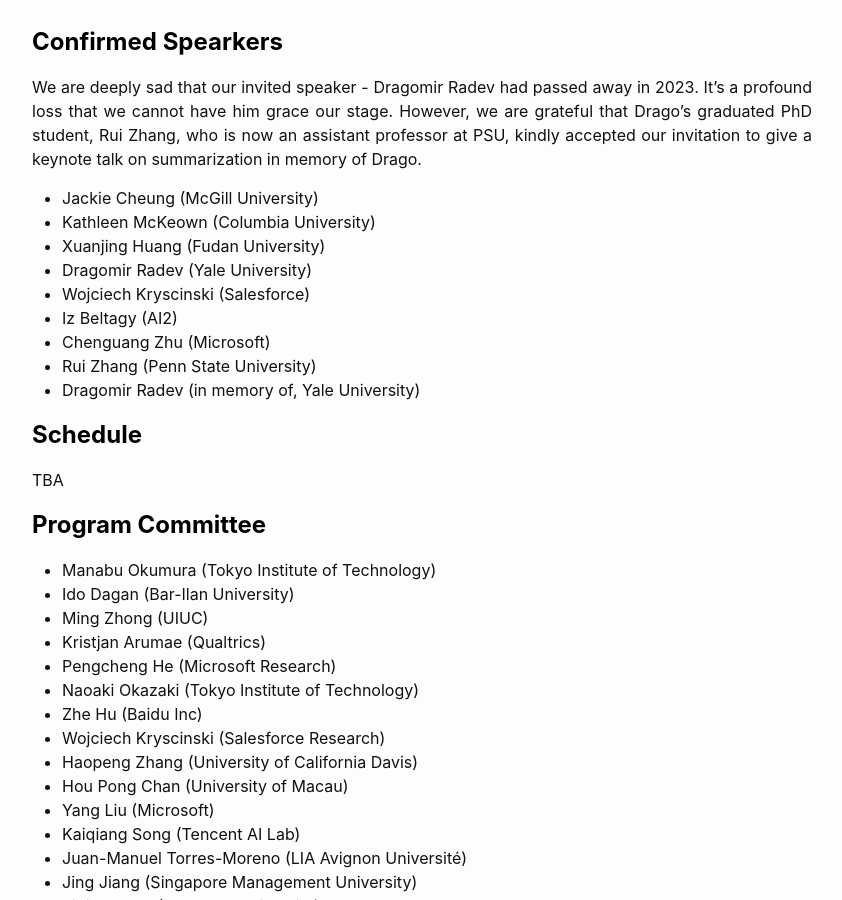
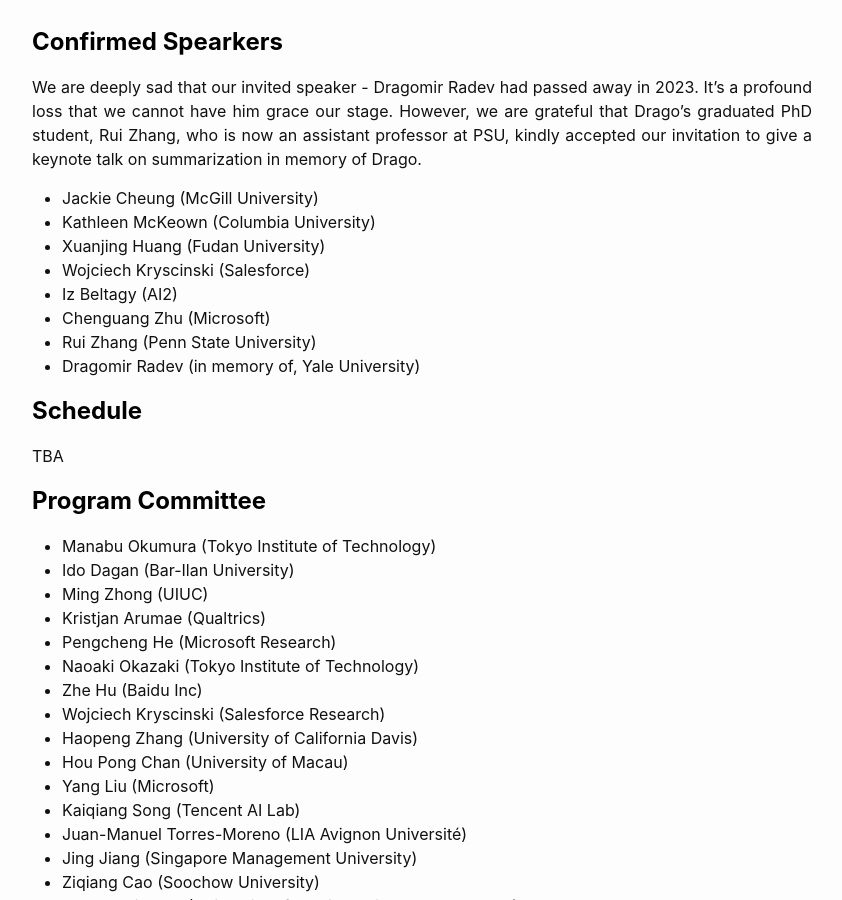
Before and after one commit to newsumm/2025, a Jekyll site: the page built from index.md, in a window 1280 px wide and 900 px high, scrolled down 2137 px. Shown: the whole window, without its empty margins (218-1060 px from the left). Built offline with Jekyll 4.4.1, drawn with Linux system fonts in a browser that asks for light colours.

Commit message:
Update index.md

```diff
--- a/index.md
+++ b/index.md
@@ -156,7 +156,6 @@ We are deeply sad that our invited speaker - Dragomir Radev had passed away in 2
 	<li>Jackie Cheung (McGill University) </li>
 <li>Kathleen McKeown (Columbia University)</li>
 <li>Xuanjing Huang (Fudan University)</li>
-<li>Dragomir Radev (Yale University)</li>
 <li>Wojciech Kryscinski (Salesforce)</li>
 <li>Iz Beltagy (AI2) </li>
 <li>Chenguang Zhu (Microsoft)</li>
```
